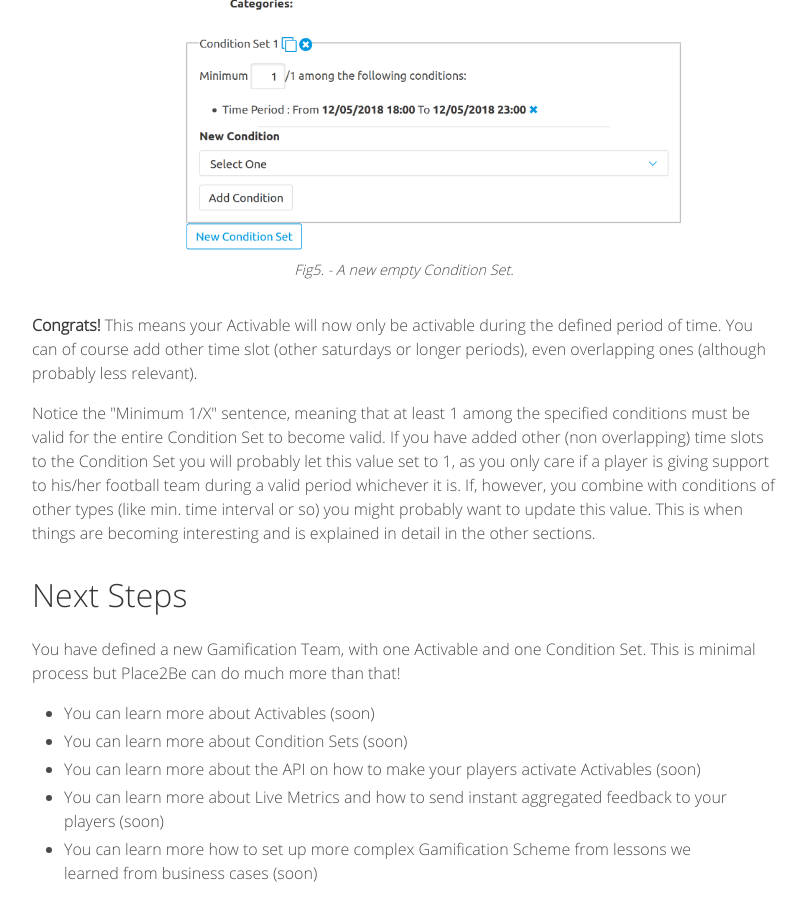
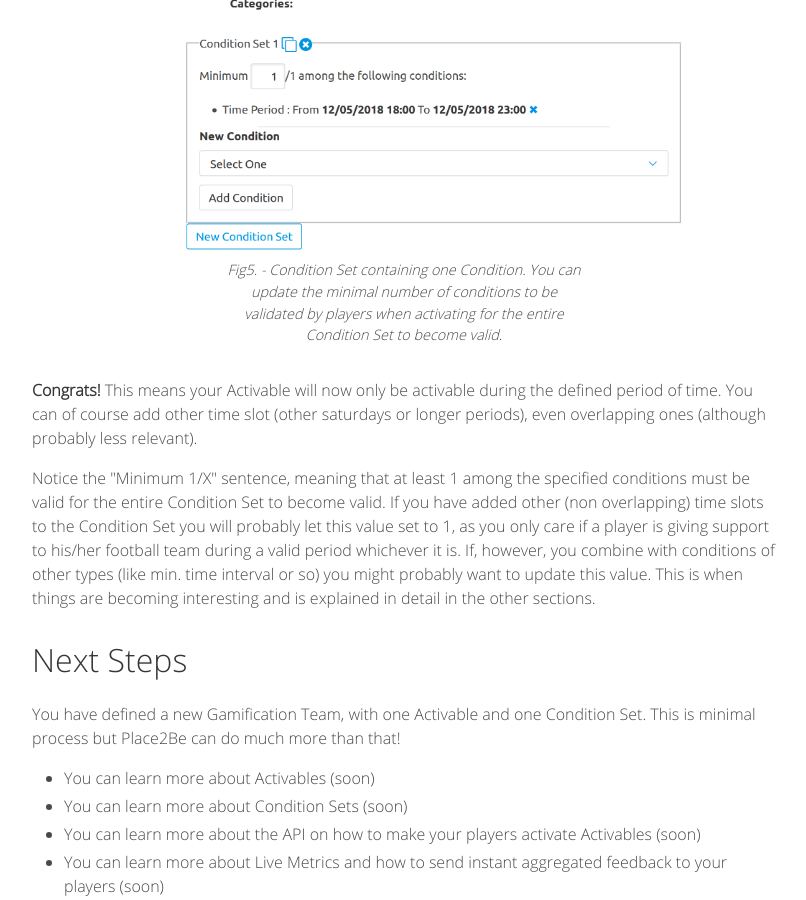
Before and after one commit to dvergeylen/place2be-docs, a Jekyll site: the page built from getting_started/gui_overview.md, in a window 1280 px wide and 900 px high, scrolled down 3694 px. Shown: the whole window, without its empty margins (364-1170 px from the left). Built offline with Jekyll 4.4.1, drawn with Linux system fonts in a browser that asks for light colours.

Commit message:
Updating figcaption of last image of the GUI overview documentation page
Hasn't been commited.

```diff
--- a/getting_started/gui_overview.md
+++ b/getting_started/gui_overview.md
@@ -64,7 +64,7 @@ nice_title: P2B - Quick Start Gamification Scheme
   <p>Once done, you should see something like this:</p>
   <figure class="image has-text-centered figure-printscreen">
     <img class="is-hcentered is-large" src="{{ site.baseurl }}/assets/images/gui_overview/new_condition_created.png" alt=""/>
-    <figcaption class="is-hcentered">Fig5. - A new empty Condition Set.</figcaption>
+    <figcaption class="is-hcentered">Fig5. - Condition Set containing one Condition. You can update the minimal number of conditions to be validated by players when activating for the entire Condition Set to become valid.</figcaption>
   </figure>
   <p><strong>Congrats!</strong> This means your Activable will now only be activable during the defined period of time. You can of course add other time slot (other saturdays or longer periods), even overlapping ones (although probably less relevant).</p>
   <p>Notice the "Minimum 1/X" sentence, meaning that at least 1 among the specified conditions must be valid for the entire Condition Set to become valid. If you have added other (non overlapping) time slots to the Condition Set you will probably let this value set to 1, as you only care if a player is giving support to his/her football team during a valid period whichever it is. If, however, you combine with conditions of other types (like min. time interval or so) you might probably want to update this value. This is when things are becoming interesting and is explained in detail in the other sections.</p>
```
